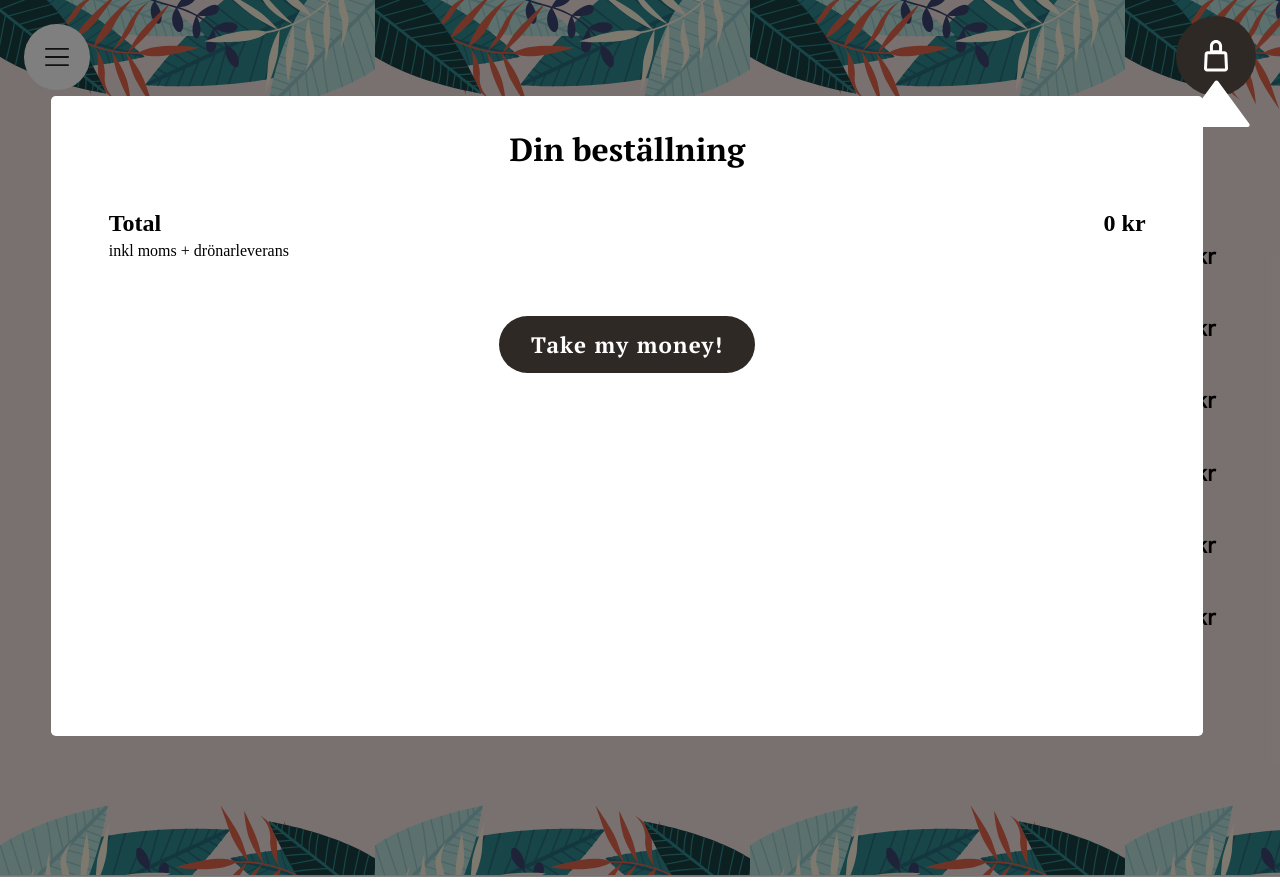
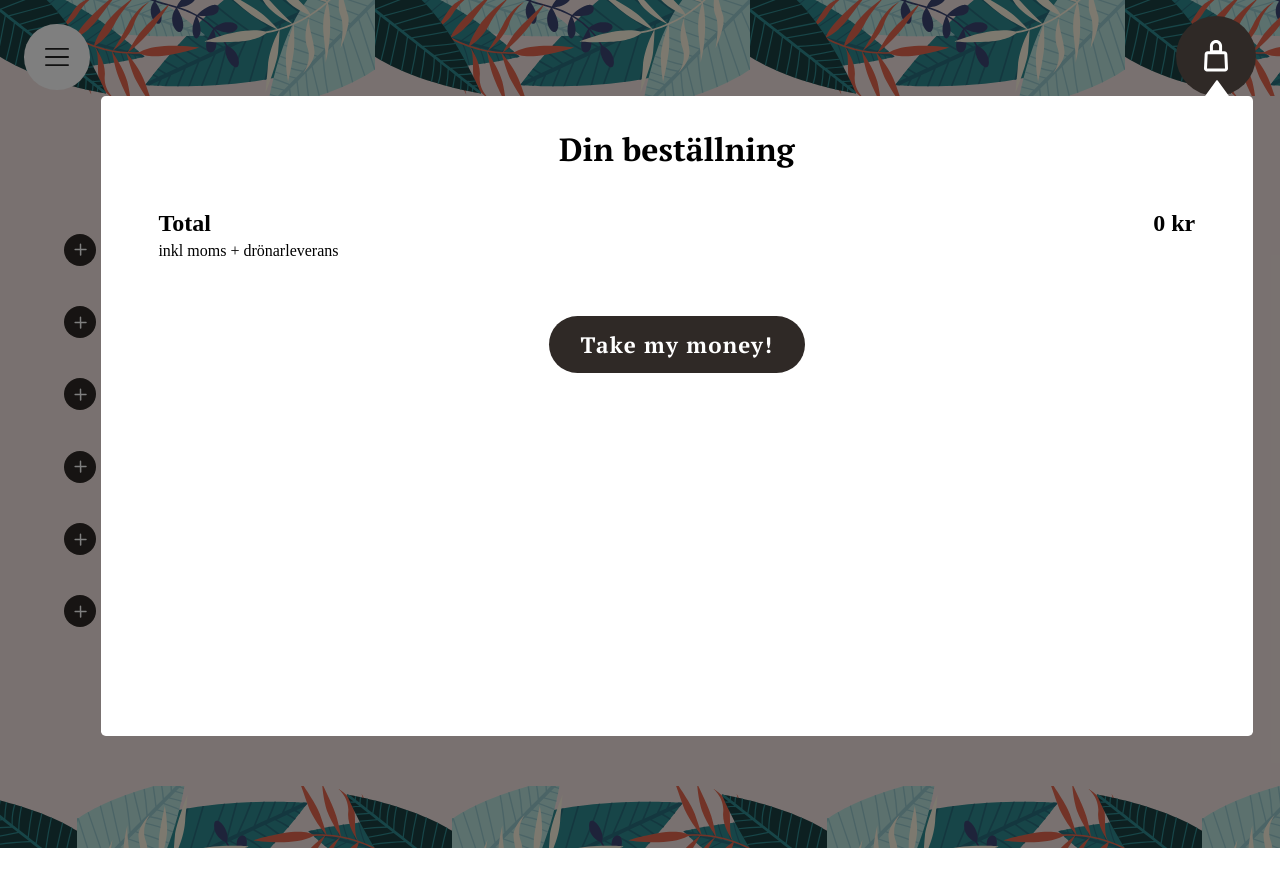
Before and after one commit to sleam91/vue-airbean, a Vue app: page /menu/cart in a window 1280 px wide. After the commit the page ends 848 px from the top, so only its background shows below. Built offline with nearby package versions, Linux system fonts and the light colour scheme.

Commit message:
first finished version front-end

```diff
--- a/src/components/Bottom.vue
+++ b/src/components/Bottom.vue
@@ -16,9 +16,9 @@ export default {
 <style scoped lang="scss">
   div.bottom {
     width: 100%;
-    height: 4.6rem;
+    height: 4.5rem;
     background-image: url("../assets/graphics/graphics-footer.svg");
-
+    background-position: bottom;
   }
 
 </style>
--- a/src/components/ShoppingBasketButton.vue
+++ b/src/components/ShoppingBasketButton.vue
@@ -5,6 +5,19 @@
                 <p class="amountText">{{getAmountOfItems}}</p>
             </div>
         </button>
+        <svg v-if="!hideTriangle"
+            class="littleTriangle"
+            width="30"
+            height="20"
+            viewBox="0 0 67 47"
+            fill="none"
+            xmlns="http://www.w3.org/2000/svg">
+            <path
+                d="M31.8852 1.20995C32.6841 0.116578 34.3159 0.116574 35.1148 1.20995L66.2504 43.82C67.216 45.1415 66.2722 47 64.6356 47H2.36444C0.727807 47 -0.215984 45.1415 0.749604 43.82L31.8852 1.20995Z"
+                fill="white"
+            />
+        </svg>
+
     </div>
 </template>
 
@@ -30,6 +43,9 @@ export default {
     computed: {
         getAmountOfItems() {
             return this.$store.state.order.items.map(item => item.amount).reduce((a,b) => a+b, 0)
+        },
+        hideTriangle() {
+            return this.$store.state.hideInvisibleFilm
         }
     },
     beforeUpdate() {
@@ -79,5 +95,11 @@ export default {
             }
         }
     }
+    .littleTriangle {
+        z-index: 7;
+        position: absolute;
+        top: 5rem;
+        right: 3rem;
+    }
 }
 </style>
--- a/src/views/Cart.vue
+++ b/src/views/Cart.vue
@@ -1,16 +1,12 @@
 <template>
     <div class="wrapper">
-        <svg class="littleTriangle" width="67" height="47" viewBox="0 0 67 47" fill="none" xmlns="http://www.w3.org/2000/svg">
-            <path d="M31.8852 1.20995C32.6841 0.116578 34.3159 0.116574 35.1148 1.20995L66.2504 43.82C67.216 45.1415 66.2722 47 64.6356 47H2.36444C0.727807 47 -0.215984 45.1415 0.749604 43.82L31.8852 1.20995Z" fill="white"/>
-        </svg>
-
         <div class="container">
-
             <h3>Din beställning</h3>
             <ul class="itemsInBasket">
-                <shopping-basket-item   v-for="orderItem in getOrderItems"
-                                        :key="orderItem.item.id"
-                                        :orderItem="orderItem"
+                <shopping-basket-item
+                    v-for="orderItem in getOrderItems"
+                    :key="orderItem.item.id"
+                    :orderItem="orderItem"
                 />
             </ul>
             <div class="summary">
@@ -26,54 +22,55 @@
 </template>
 
 <script>
-import ShoppingBasketItem from '@/components/ShoppingBasketItem'
-import getTodaysFormattedDate from '@/assets/date'
+import ShoppingBasketItem from "@/components/ShoppingBasketItem";
+import getTodaysFormattedDate from "@/assets/date";
 
 export default {
-  name: 'cart',
+    name: "cart",
     components: {
         ShoppingBasketItem
     },
 
     computed: {
         getOrderItems() {
-            return this.$store.state.order.items
+            return this.$store.state.order.items;
         },
         getSum() {
-            let sum = 0
+            let sum = 0;
             for (let itemInOrderList of this.$store.state.order.items) {
-                sum += itemInOrderList.item.price * itemInOrderList.amount
+                sum += itemInOrderList.item.price * itemInOrderList.amount;
             }
-            return sum
+            return sum;
         }
     },
     methods: {
         async makeOrder() {
-            if(this.getSum>0) {
-                this.$store.state.order.date=getTodaysFormattedDate()//TODO convert to commit
-                this.$store.state.order.total = this.getSum//TODO convert to commit
-                await this.$store.dispatch('addOrderToUser')
-                this.$store.state.hideInvisibleFilm = true
-                this.$router.push('/status')
+            if (this.getSum > 0) {
+                this.$store.state.order.date = getTodaysFormattedDate(); //TODO convert to commit
+                this.$store.state.order.total = this.getSum; //TODO convert to commit
+                await this.$store.dispatch("addOrderToUser");
+                this.$store.state.hideInvisibleFilm = true;
+                this.$router.push("/status");
             }
         }
     },
     updated() {
-        console.log('saving data');
-        sessionStorage.setItem('storeState',JSON.stringify(this.$store.state))
-
+        console.log("saving data");
+        sessionStorage.setItem("storeState", JSON.stringify(this.$store.state));
     },
     beforeCreate() {
-        this.$store.state.hideInvisibleFilm = false
+        this.$store.state.hideInvisibleFilm = false;
     }
-
-}
+};
 </script>
 
 <style scoped lang="scss">
+
+
+
 .wrapper {
-    .littleTriangle{
-        z-index: 20;
+    .littleTriangle {
+        z-index: 7;
         position: absolute;
         top: 5rem;
         right: 1.9rem;
@@ -82,13 +79,12 @@ export default {
     left: 0;
     position: absolute;
     width: 100vw;
-    height: 112%;
+    height: 100%;
     .container {
-
         z-index: 6;
         position: absolute;
         top: 6rem;
-        left: 4vw;
+        right: 5vw;
         background-color: white;
         min-height: 80vh;
         width: 90vw;
@@ -99,7 +95,7 @@ export default {
         flex-direction: column;
         align-items: center;
 
-        h3{
+        h3 {
             font-family: "PT Serif";
             font-size: 2rem;
             margin-top: 2rem;
@@ -116,7 +112,8 @@ export default {
             display: flex;
             flex-direction: row;
             justify-content: space-between;
-            .text h2, h2 {
+            .text h2,
+            h2 {
                 font-size: 1.5rem;
                 margin-top: 1rem;
                 margin-bottom: 0.3rem;
@@ -126,7 +123,7 @@ export default {
                 margin-bottom: 1rem;
             }
         }
-        .makeOrder{
+        .makeOrder {
             margin: 2.5rem 0;
             width: 16rem;
             padding: 0 1rem;
@@ -144,4 +141,11 @@ export default {
         }
     }
 }
+@media screen and (min-width: 500px) {
+    .wrapper {
+        .container {
+            right: 1.7rem;
+        }
+    }
+}
 </style>
--- a/src/views/Landing.vue
+++ b/src/views/Landing.vue
@@ -47,13 +47,12 @@ export default {
   height: 100vh;
   display: flex;
   justify-content: space-between;
-  background-color: rgb(69, 87, 87);
+  background-color: #38846D;
 }
 .center {
-  height: 7rem;
   position: absolute;
-  top: 53%;
-  left: 53%;
+  top: 50%;
+  left: 50%;
   transform: translate(-50%, -50%);
   z-index: 2;
 }
--- a/src/views/Menu.vue
+++ b/src/views/Menu.vue
@@ -69,15 +69,20 @@ export default {
   display: none;
 }
 .menu {
+  width: 100vw;
   display: flex;
   flex-direction: column;
+  justify-content: space-between;
   align-items: center;
+  height: 100vh;
   min-height: 53rem;
   background-color: #F3E4E1;
   .invisibleFilm{
     z-index: 5;
     position: absolute;
-    height: 54.8rem;
+    height: 100vh;
+    min-height: 53rem;
+    height: 100%;
     width: 100vw;
     background-color: rgba(0,0,0,0.5);
   }
@@ -94,6 +99,5 @@ export default {
 }
 .bottom {
   margin-top: 8rem;
-
 }
 </style>
```
